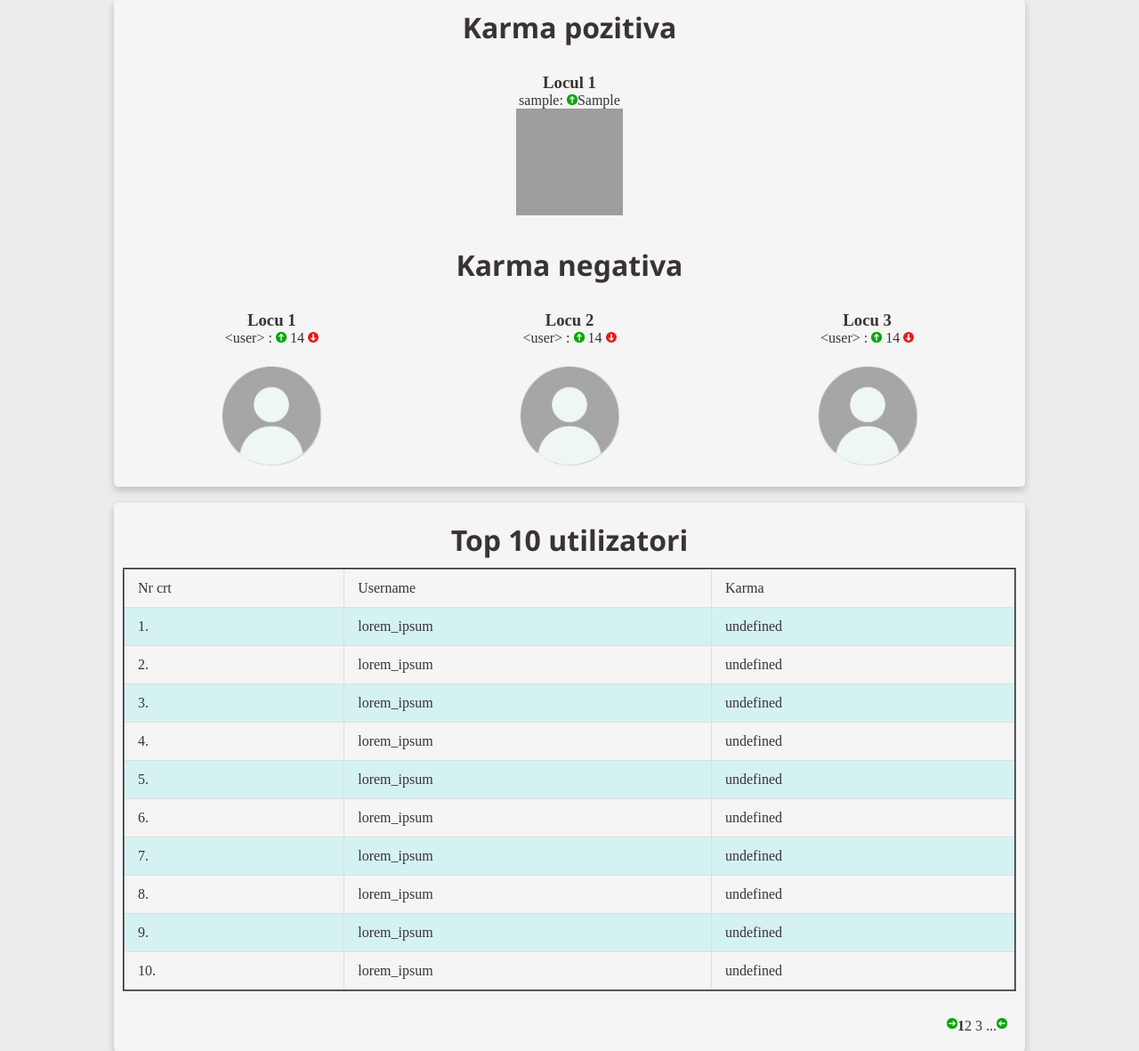
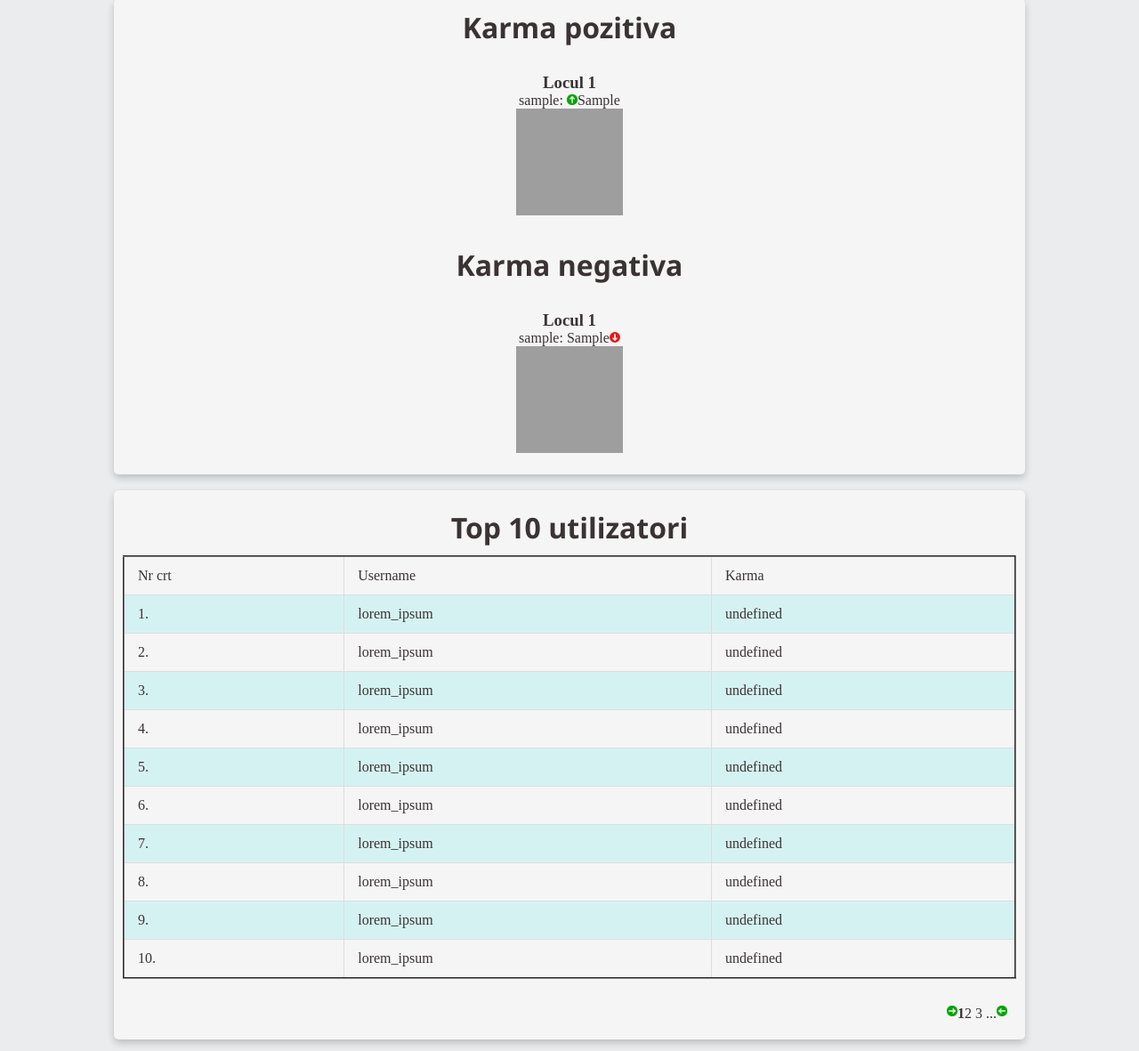
Before and after one commit to AndreiOp235/PAI, a PHP site: page /pages/hallOfFame.php in a window 1280 px wide. Shown: the part 299-1480 px from the top of the page at 89% size. Run offline with PHP 8.4, Linux system fonts and the light colour scheme; tables that the repository leaves empty or names only in its code hold one stand-in row (values such as "Sample post"); grey boxes are pictures that could not be loaded.

Commit message:
added negative karma

```diff
--- a/pages/hallOfFame.php
+++ b/pages/hallOfFame.php
@@ -107,49 +107,33 @@
 
             <h2> Karma negativa</h2>
 
-            <div class="pozitii">
-                <div class="pozitie">
-                    <h3>
-                        Locu 1
-                    </h3>
-                    <div class="karmaDisplay">
-                        &lt;user&gt; :
-                        <img src="../images/sus.png" width="12px" height="12px" alt="sus">
-                        14
-                        <img src="../images/jos.png" width="12px" height="12px" alt="sus">
-                    </div>
-                    <br>
-                    <img src="../images/user.png" width="120px" height="120px">
-                </div>
+            <div class="pozitii" style="display: flex; align-items: stretch;">
+                <?php
+                    $con = mysqli_connect("localhost", "root", "");
+                    if ($con) {
+                        mysqli_select_db($con, "bazapai");
 
-                <div class="pozitie">
-                    <h3>
-                        Locu 2
-                    </h3>
-                    <div class="karmaDisplay">
-                        &lt;user&gt; :
-                        <img src="../images/sus.png" width="12px" height="12px" alt="sus">
-                        14
-                        <img src="../images/jos.png" width="12px" height="12px" alt="sus">
-                    </div>
-                    <br>
-                    <img src="../images/user.png" width="120px" height="120px">
-                </div>
-
-
-                <div class="pozitie">
-                    <h3>
-                        Locu 3
-                    </h3>
-                    <div class="karmaDisplay">
-                        &lt;user&gt; :
-                        <img src="../images/sus.png" width="12px" height="12px" alt="sus">
-                        14
-                        <img src="../images/jos.png" width="12px" height="12px" alt="sus">
-                    </div>
-                    <br>
-                    <img src="../images/user.png" width="120px" height="120px">
-                </div>
+                        $rez = mysqli_query($con, "SELECT * FROM userKarma ORDER BY karma ASC LIMIT 3");
+                        $numar = 1;
+                        while ($inreg = mysqli_fetch_array($rez)) {
+                            echo "<div class=\"pozitie\">";
+                            echo "<h3>Locul " . $numar . "</h3>";
+                            echo "<div class=\"karmaDisplay\">";
+                            echo " " . htmlspecialchars($inreg['username']);
+                            echo ": ";
+                            echo $inreg['karma'];
+                            echo "<img src=\"../images/jos.png\" width=\"12px\" height=\"12px\" alt=\"sus\">";
+                            echo "</div>";   // <- închidere corectă
+                            echo "<div class=\"avatar\">";
+                            echo "<img src=\"https://robohash.org/" . urlencode($inreg['username']) . ".png\" width=\"120px\" height=\"120px\" alt=\"avatar\">";
+                            echo "</div>";   // <- închidere corectă
+                            echo "</div>"; // închidere pentru clasa "pozitie"
+                            $numar++;
+                        }
+                    } else {
+                        echo "<br>Conexiunea NU a fost realizata!!<br>";
+                    }
+                ?>
             </div>
         </div>
         <br>
```
